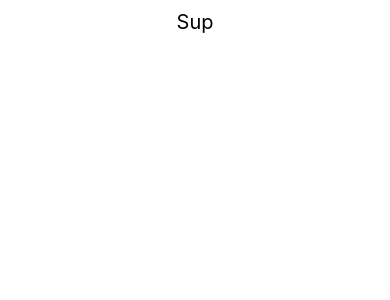
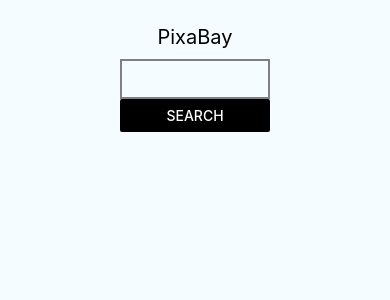
Before and after one commit to DonovonJenson/ReactNativePhotoSearch, a React Native app in the folder NativePhotoSearch/: screen / in a window 390 px wide. Shown: the top 300 px of the page. Built offline with nearby package versions, Linux system fonts and the light colour scheme.

Commit message:
Add searchbar & clickable button

```diff
--- a/NativePhotoSearch/App.js
+++ b/NativePhotoSearch/App.js
@@ -16,6 +16,8 @@
 import thunk from 'redux-thunk';
 import reducer from './reducers/reducers.js'
 
+import Searchbox from './components/searchbox.js'
+
 const store = createStore(reducer, compose(
   applyMiddleware(thunk)
 ));
@@ -25,7 +27,10 @@
   render() {
     return (
       <Provider store={store}>
-        <Text style={styles.welcome}> Sup </Text>
+        <View style={styles.container}>
+          <Text style={styles.title}> PixaBay </Text>
+          <Searchbox/>
+        </View>
       </Provider>
     );
   }
@@ -34,13 +39,12 @@
 const styles = StyleSheet.create({
   container: {
     flex: 1,
-    justifyContent: 'center',
     alignItems: 'center',
     backgroundColor: '#F5FCFF',
   },
-  welcome: {
+  title: {
+    paddingTop: 15,
     fontSize: 20,
-    textAlign: 'center',
     margin: 10,
   },
   instructions: {
--- /dev/null
+++ b/NativePhotoSearch/components/searchbox.js
@@ -0,0 +1,39 @@
+import React, { Component } from 'react';
+import {
+  Platform,
+  StyleSheet,
+  Text,
+  View,
+  TextInput,
+  Button,
+} from 'react-native';
+
+
+export default class Searchbox extends Component {
+
+  constructor(props){
+  	super(props)
+  }
+
+  dofunction(){
+  	console.log('ran')
+  }
+
+  render() {
+    return (
+    	<View>
+	        <TextInput style={styles.inputBox}/>
+	        <Button color='black' title="Search" onPress={this.dofunction}/>
+        </View>
+    );
+  }
+}
+
+const styles = StyleSheet.create({
+	inputBox: {
+		height: 40,
+		width: 150,
+		borderWidth: 2,
+		borderColor: 'gray',
+	},
+});
```
